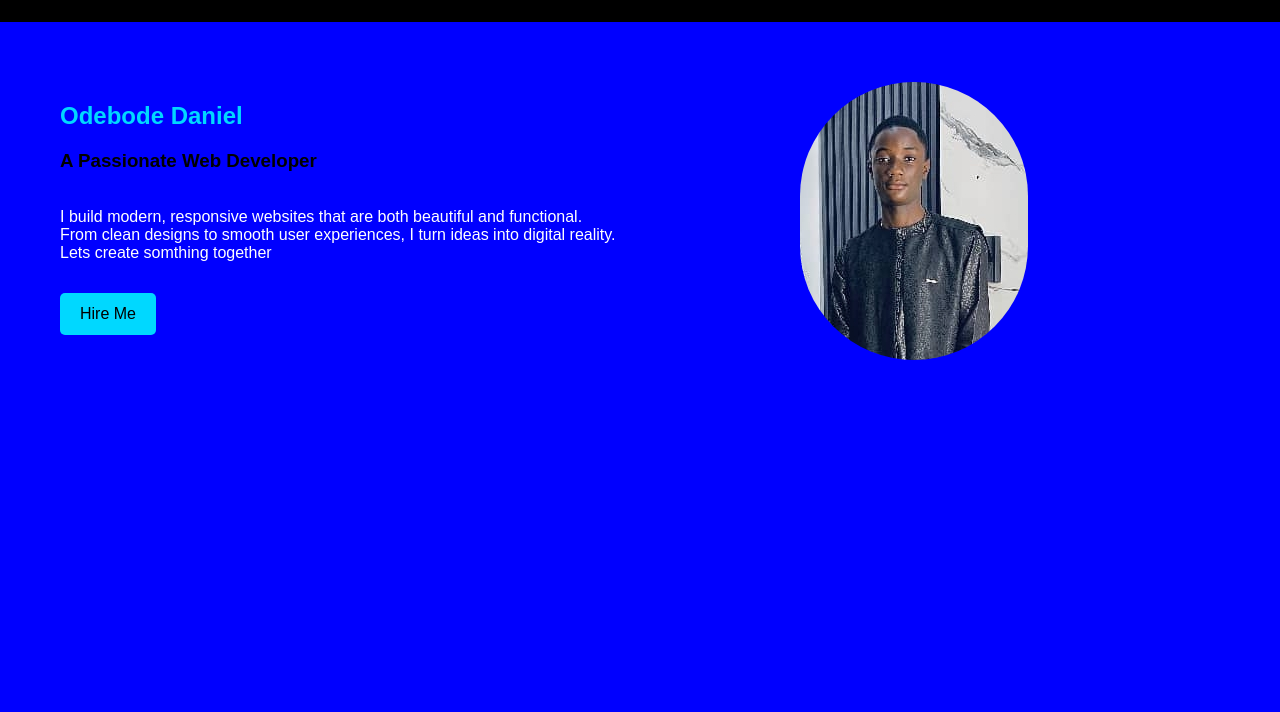
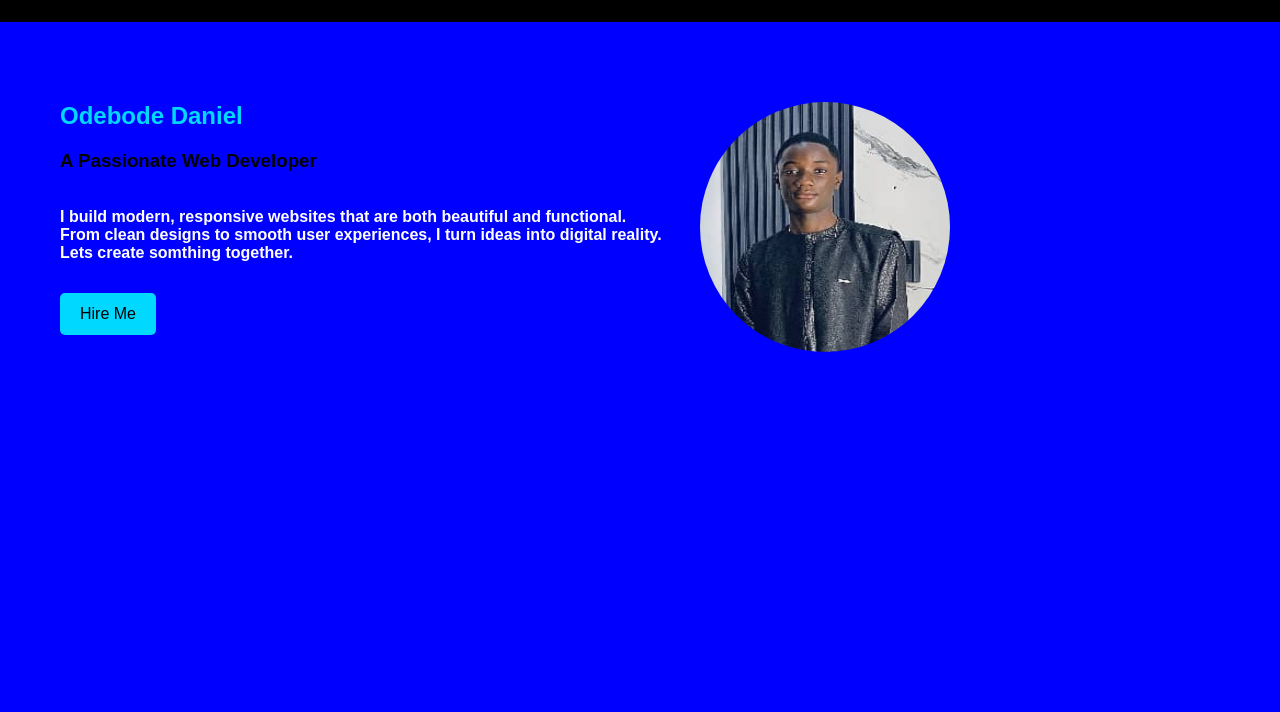
Before and after one commit to danielodebode389-coder/My-Profile, a plain HTML site: page index.html in a window 1280 px wide. Shown: the part 88-800 px from the top of the page. Drawn offline with Linux system fonts and the light colour scheme.

Commit message:
update project

```diff
--- a/index.html
+++ b/index.html
@@ -22,11 +22,11 @@
     <!--HERO SECTION-->
     <section id="hero">
         <h2><span class = "name">Odebode Daniel</span></h2>
-       <h3>A Passionate Web Developer</h3> <p><br> I build modern, responsive websites that are both beautiful and functional.<br> From clean designs to smooth user experiences, I turn ideas into digital reality.<br>Lets create somthing together </p>
+       <h3>A Passionate Web Developer</h3> <p><br> I build modern, responsive websites that are both beautiful and functional.<br> From clean designs to smooth user experiences, I turn ideas into digital reality.<br>Lets create somthing together. </p>
         <button id="hireBtn">Hire Me</button>
     </section>
     <div class="gallery">
-        <img src="IMG-20251127-WA0198_1.jpg" style="border-radius: 1000px;">
+        <img src="IMG-20251127-WA0198_1.jpg" style="border-radius: 50%; width: 250px; height: 250px;">
     </div>
     <script src="script.js"></script>
 </body>
--- a/style.css
+++ b/style.css
@@ -1,9 +1,10 @@
 body {
     margin: 0;
-    font-family: Arial, sans-serif;
+    font-family: Arial, Helvetica, sans-serif;
     background-color: blue;
     color: whitesmoke;
     width: 100%;
+    font-weight: bolder;
 }
 
 /* HEADER */
@@ -117,7 +118,7 @@ section {
     font-family: 'Times New Roman', Times, serif;
 }
 .gallery{
-    top: 170px;
-    margin-left: 800px;
+    top: 190px;
+    margin-left: 700px;
     position: absolute;
 }
```
Also changed, not shown: about.html (+6 -1 lines), projects.html (+4 -0 lines).
